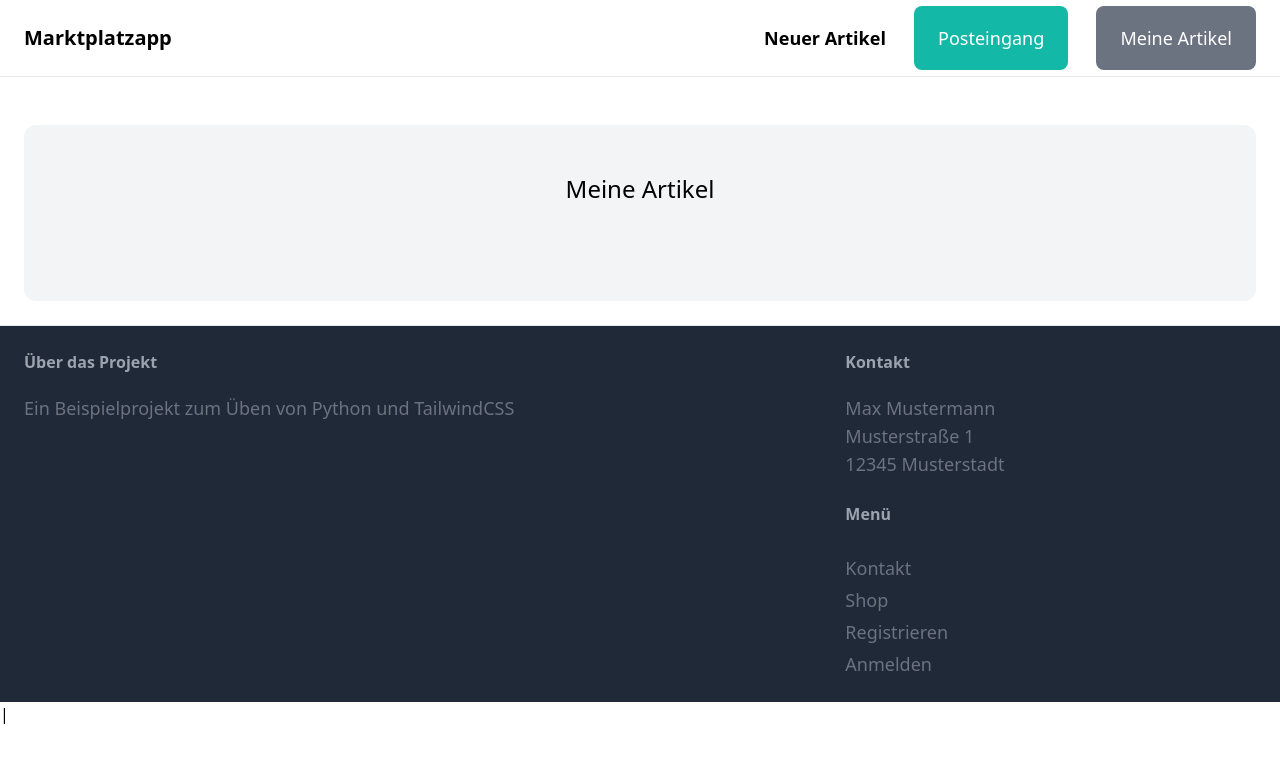
After one commit to simon-loeschke1988/marketplace, a Django app: page /dashboard/ in a window 1280 px wide. The commit adds this page. Shown: the top 763 px of the page. Run offline with Django 4.2, Linux system fonts and the light colour scheme; the visitor is signed in with stand-in values (Sample User, id 1); data that the repository does not hold is empty; some libraries are stand-ins or nearby versions.

Commit message:
dashboard programmiert

```diff
--- a/core/templates/core/base.html
+++ b/core/templates/core/base.html
@@ -25,7 +25,7 @@
                 {% if request.user.is_authenticated %}
                 <a href="{%url 'item:new'%}" class="text-lg font-semibold hover:text-gray-700">Neuer Artikel</a>
                 <a href="#" class="px-6 py-5 bg-teal-500 text-lg text-white rounded-lg hover:bg-teal-700">Posteingang</a>
-                <a href="#" class="px-6 py-5 bg-gray-500 text-lg text-white rounded-lg hover:bg-gray-700">Dashboard</a>
+                <a href="{%url 'dashboard:index'%}" class="px-6 py-5 bg-gray-500 text-lg text-white rounded-lg hover:bg-gray-700">Meine Artikel</a>
                 {% else %}
                 <a href="{%url 'core:signup'%}" class="px-6 py-5 bg-teal-500 text-lg text-white rounded-lg hover:bg-teal-700">Registrieren</a>
                 <a href="{%url 'core:login'%}" class="px-6 py-5 bg-gray-500 text-lg text-white rounded-lg hover:bg-gray-700">Anmelden</a>
--- /dev/null
+++ b/dashboard/templates/dashboard/index.html
@@ -0,0 +1,28 @@
+{%extends 'core/base.html'%}
+
+{% block title%}Willkommen{% endblock %}
+
+{% block content%}
+
+    <div class="mt-6 px-6 py-12 bg-gray-100 rounded-xl">
+        <h2 class="mb-12 text-2xl text-center"> Meine Artikel </h2>
+
+        <div class="grid grid-cols-3 gap-3">
+            <!--Iteration durch die Items-->
+            {% for item in items %}
+            <div>
+                <a href="{%url 'item:detail' item.id%}">
+                    <div>
+                        <img src="{{item.image.url}}" class="rounded-t-xl">
+                    </div>
+                    <div class="p-6 bg-white rounded-b-xl">
+                        <h2 class="text-2xl"> {{item.name}} </h2>
+                        <p class="text-gray-500"> Price: {{item.price}}</p>
+                    </div>
+                </a>
+            </div>
+
+            {% endfor %}
+        </div>
+    </div>
+{% endblock %}
--- /dev/null
+++ b/dashboard/urls.py
@@ -0,0 +1,8 @@
+from django.urls import path
+from . import views
+
+app_name = 'dashboard'
+
+urlpatterns = [
+    path('', views.index, name='index'),
+]
--- a/dashboard/views.py
+++ b/dashboard/views.py
@@ -1,3 +1,14 @@
 from django.shortcuts import render
+from item.models import Item
+from django.contrib.auth.decorators import login_required
+#login decorator importiert, damit kann man beschränken, dass nur eingeloggte user auf die seite zugreifen können
+
+@login_required
+
+def index(request):
+    items = Item.objects.filter(created_by=request.user)
+    return render(request, 'dashboard/index.html', {'items': items})
+
+
 
 # Create your views here.
--- a/marketplace/urls.py
+++ b/marketplace/urls.py
@@ -27,5 +27,6 @@ urlpatterns = [
     path('', include('core.urls')),
     #die item-urls einbinden
     path('item/', include('item.urls')),
+    path('dashboard/', include('dashboard.urls')),
     path('admin/', admin.site.urls),
 ] + static(settings.MEDIA_URL, document_root=settings.MEDIA_ROOT)
```
